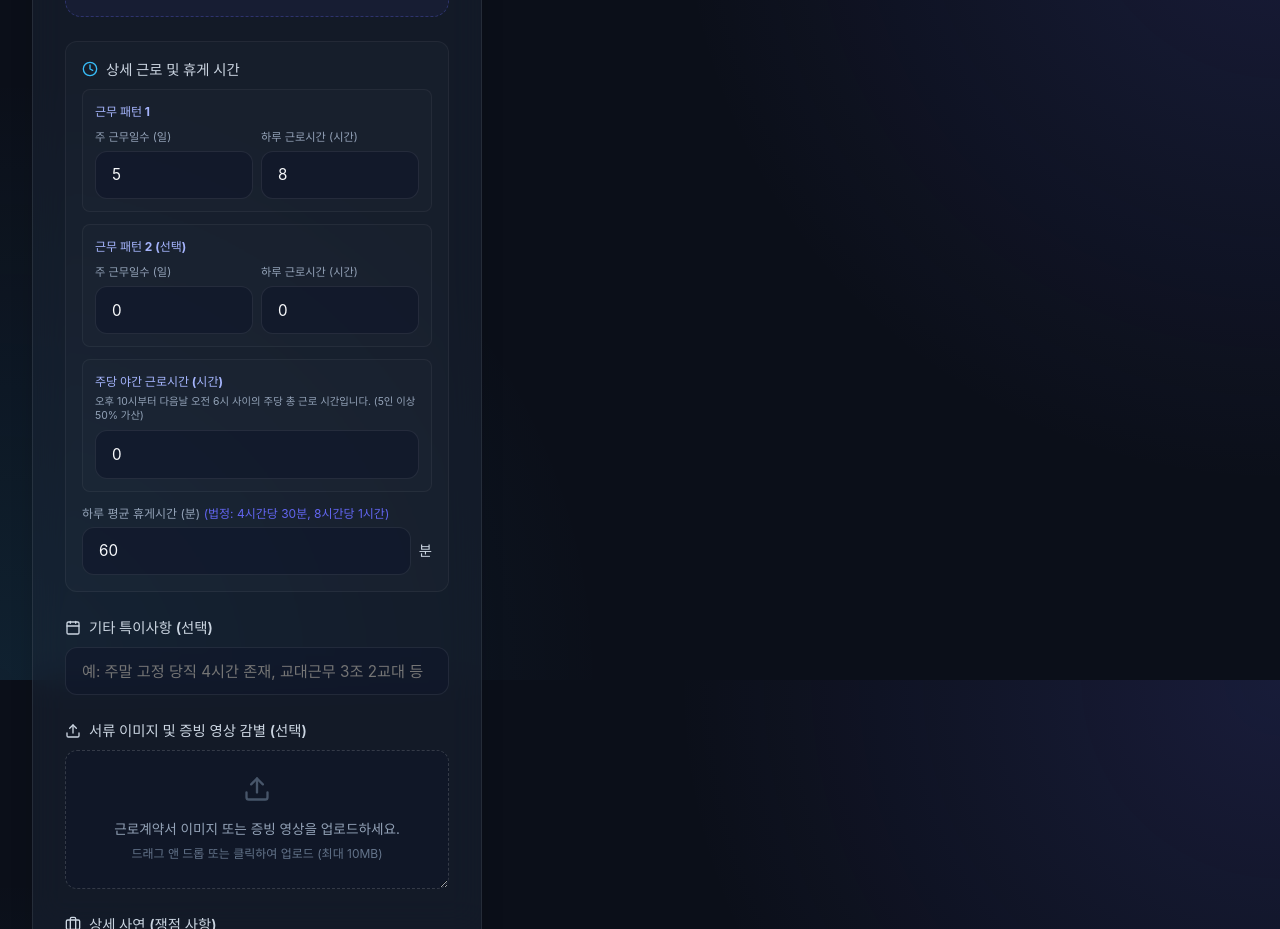
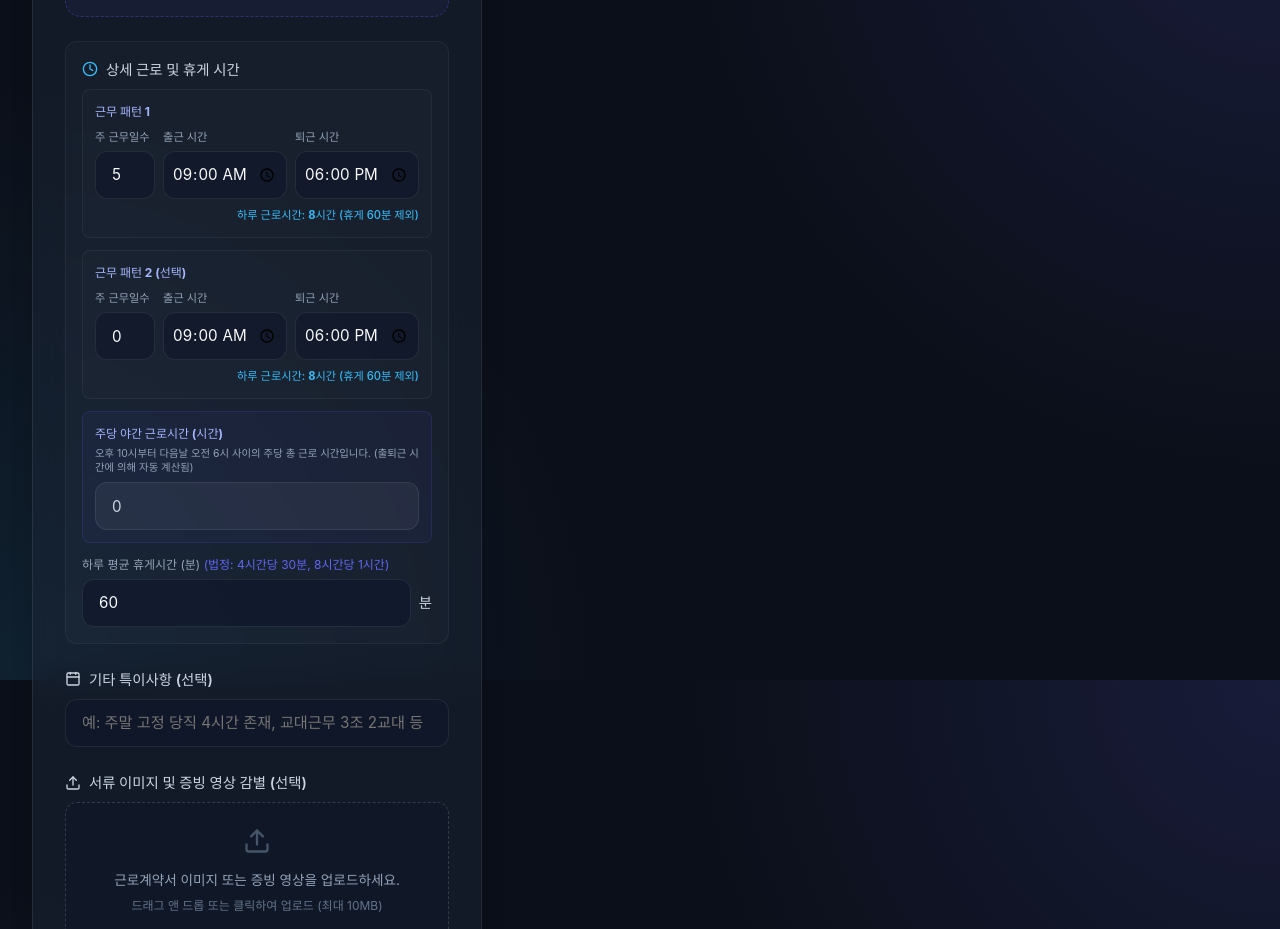
Before and after one commit to yubyeongwook/laborcheck-ai, a React (Vite) app in the folder frontend/: page / in a window 1280 px wide. Shown: the part 920-1849 px from the top of the page. Built offline with nearby package versions, Linux system fonts and the light colour scheme; no server answers; a web font is replaced by a local one.

Commit message:
feat: replace manual work hour fields with start/end time pickers and auto-calculate hours

```diff
--- a/frontend/src/App.jsx
+++ b/frontend/src/App.jsx
@@ -153,6 +153,60 @@ function App() {
   const [pattern2Hours, setPattern2Hours] = useState('0');
   const [weeklyNightHours, setWeeklyNightHours] = useState('0');
   const [breakTime, setBreakTime] = useState('60');
+
+  // 출퇴근 시업/종업 시간 상태
+  const [pattern1Start, setPattern1Start] = useState('09:00');
+  const [pattern1End, setPattern1End] = useState('18:00');
+  const [pattern2Start, setPattern2Start] = useState('09:00');
+  const [pattern2End, setPattern2End] = useState('18:00');
+
+  // 출퇴근 시간 계산 헬퍼 함수
+  const calculateHoursAndNightHours = (startStr, endStr, breakMinutes) => {
+    if (!startStr || !endStr) return { workHours: 0, nightHours: 0 };
+
+    const [startH, startM] = startStr.split(':').map(Number);
+    const [endH, endM] = endStr.split(':').map(Number);
+
+    let startDecimal = startH + startM / 60;
+    let endDecimal = endH + endM / 60;
+
+    if (endDecimal <= startDecimal) {
+      endDecimal += 24; // 자정 교차
+    }
+
+    const totalElapsed = endDecimal - startDecimal;
+    const breakHours = (parseFloat(breakMinutes) || 0) / 60;
+    const workHours = Math.max(0, totalElapsed - breakHours);
+
+    // 야간 근로시간 계산 (22:00 ~ 익일 06:00)
+    // 10 PM ~ 6 AM (dec: 22 ~ 30)
+    const overlapNight1 = Math.max(0, Math.min(endDecimal, 30) - Math.max(startDecimal, 22));
+
+    // 12 AM ~ 6 AM (dec: 0 ~ 6) - 교대 근무자가 새벽 일찍 출근한 경우
+    const overlapNight2 = Math.max(0, Math.min(endDecimal, 6) - Math.max(startDecimal, 0));
+
+    const totalNight = overlapNight1 + overlapNight2;
+
+    return {
+      workHours: Math.round(workHours * 100) / 100,
+      nightHours: Math.round(totalNight * 100) / 100
+    };
+  };
+
+  // 출퇴근 시간 변경 시 시간 및 야간 근로 자동 갱신
+  useEffect(() => {
+    const p1 = calculateHoursAndNightHours(pattern1Start, pattern1End, breakTime);
+    const p2 = calculateHoursAndNightHours(pattern2Start, pattern2End, breakTime);
+
+    setPattern1Hours(p1.workHours.toString());
+    setPattern2Hours(p2.workHours.toString());
+
+    const p1DaysNum = parseFloat(pattern1Days) || 0;
+    const p2DaysNum = parseFloat(pattern2Days) || 0;
+    const totalWeeklyNight = (p1.nightHours * p1DaysNum) + (p2.nightHours * p2DaysNum);
+
+    setWeeklyNightHours((Math.round(totalWeeklyNight * 100) / 100).toString());
+  }, [pattern1Start, pattern1End, pattern2Start, pattern2End, breakTime, pattern1Days, pattern2Days]);
 
   // Derived working hours variables
   const p1Days = parseFloat(pattern1Days) || 0;
@@ -973,9 +1027,9 @@ function App() {
                 {/* 근무 패턴 1 */}
                 <div style={{ background: 'rgba(255, 255, 255, 0.01)', padding: '0.75rem', borderRadius: '8px', border: '1px solid rgba(255, 255, 255, 0.05)' }}>
                   <span style={{ fontSize: '0.75rem', color: '#a5b4fc', fontWeight: 'bold', display: 'block', marginBottom: '0.5rem' }}>근무 패턴 1</span>
-                  <div style={{ display: 'grid', gridTemplateColumns: '1fr 1fr', gap: '0.5rem' }}>
+                  <div style={{ display: 'grid', gridTemplateColumns: '1fr 1fr 1fr', gap: '0.5rem' }}>
                     <div>
-                      <span style={{ fontSize: '0.7rem', color: '#94a3b8', display: 'block', marginBottom: '0.25rem' }}>주 근무일수 (일)</span>
+                      <span style={{ fontSize: '0.7rem', color: '#94a3b8', display: 'block', marginBottom: '0.25rem' }}>주 근무일수</span>
                       <input
                         id="pattern1-days-input"
                         type="number"
@@ -986,25 +1040,37 @@ function App() {
                       />
                     </div>
                     <div>
-                      <span style={{ fontSize: '0.7rem', color: '#94a3b8', display: 'block', marginBottom: '0.25rem' }}>하루 근로시간 (시간)</span>
+                      <span style={{ fontSize: '0.7rem', color: '#94a3b8', display: 'block', marginBottom: '0.25rem' }}>출근 시간</span>
                       <input
-                        id="pattern1-hours-input"
-                        type="number"
+                        type="time"
                         className="text-input"
-                        value={pattern1Hours}
-                        onChange={(e) => setPattern1Hours(e.target.value)}
-                        min="0" max="24"
+                        value={pattern1Start}
+                        onChange={(e) => setPattern1Start(e.target.value)}
+                        style={{ padding: '0.75rem 0.5rem' }}
                       />
                     </div>
+                    <div>
+                      <span style={{ fontSize: '0.7rem', color: '#94a3b8', display: 'block', marginBottom: '0.25rem' }}>퇴근 시간</span>
+                      <input
+                        type="time"
+                        className="text-input"
+                        value={pattern1End}
+                        onChange={(e) => setPattern1End(e.target.value)}
+                        style={{ padding: '0.75rem 0.5rem' }}
+                      />
+                    </div>
+                  </div>
+                  <div style={{ fontSize: '0.7rem', color: '#38bdf8', marginTop: '0.5rem', textAlign: 'right', fontWeight: '500' }}>
+                    하루 근로시간: <strong>{pattern1Hours}시간</strong> (휴게 {breakTime}분 제외)
                   </div>
                 </div>
 
                 {/* 근무 패턴 2 */}
                 <div style={{ background: 'rgba(255, 255, 255, 0.01)', padding: '0.75rem', borderRadius: '8px', border: '1px solid rgba(255, 255, 255, 0.05)' }}>
                   <span style={{ fontSize: '0.75rem', color: '#a5b4fc', fontWeight: 'bold', display: 'block', marginBottom: '0.5rem' }}>근무 패턴 2 (선택)</span>
-                  <div style={{ display: 'grid', gridTemplateColumns: '1fr 1fr', gap: '0.5rem' }}>
+                  <div style={{ display: 'grid', gridTemplateColumns: '1fr 1fr 1fr', gap: '0.5rem' }}>
                     <div>
-                      <span style={{ fontSize: '0.7rem', color: '#94a3b8', display: 'block', marginBottom: '0.25rem' }}>주 근무일수 (일)</span>
+                      <span style={{ fontSize: '0.7rem', color: '#94a3b8', display: 'block', marginBottom: '0.25rem' }}>주 근무일수</span>
                       <input
                         id="pattern2-days-input"
                         type="number"
@@ -1015,34 +1081,46 @@ function App() {
                       />
                     </div>
                     <div>
-                      <span style={{ fontSize: '0.7rem', color: '#94a3b8', display: 'block', marginBottom: '0.25rem' }}>하루 근로시간 (시간)</span>
+                      <span style={{ fontSize: '0.7rem', color: '#94a3b8', display: 'block', marginBottom: '0.25rem' }}>출근 시간</span>
                       <input
-                        id="pattern2-hours-input"
-                        type="number"
+                        type="time"
                         className="text-input"
-                        value={pattern2Hours}
-                        onChange={(e) => setPattern2Hours(e.target.value)}
-                        min="0" max="24"
+                        value={pattern2Start}
+                        onChange={(e) => setPattern2Start(e.target.value)}
+                        style={{ padding: '0.75rem 0.5rem' }}
                       />
                     </div>
+                    <div>
+                      <span style={{ fontSize: '0.7rem', color: '#94a3b8', display: 'block', marginBottom: '0.25rem' }}>퇴근 시간</span>
+                      <input
+                        type="time"
+                        className="text-input"
+                        value={pattern2End}
+                        onChange={(e) => setPattern2End(e.target.value)}
+                        style={{ padding: '0.75rem 0.5rem' }}
+                      />
+                    </div>
+                  </div>
+                  <div style={{ fontSize: '0.7rem', color: '#38bdf8', marginTop: '0.5rem', textAlign: 'right', fontWeight: '500' }}>
+                    하루 근로시간: <strong>{pattern2Hours}시간</strong> (휴게 {breakTime}분 제외)
                   </div>
                 </div>
 
                 {/* 야간 근로시간 */}
-                <div style={{ background: 'rgba(255, 255, 255, 0.01)', padding: '0.75rem', borderRadius: '8px', border: '1px solid rgba(255, 255, 255, 0.05)' }}>
+                <div style={{ background: 'rgba(99, 102, 241, 0.05)', padding: '0.75rem', borderRadius: '8px', border: '1px solid rgba(99, 102, 241, 0.15)' }}>
                   <span style={{ fontSize: '0.75rem', color: '#a5b4fc', fontWeight: 'bold', display: 'block', marginBottom: '0.25rem' }}>
                     주당 야간 근로시간 (시간)
                   </span>
                   <p style={{ fontSize: '0.65rem', color: '#94a3b8', margin: '0 0 0.5rem 0', lineHeight: 1.3 }}>
-                    오후 10시부터 다음날 오전 6시 사이의 주당 총 근로 시간입니다. (5인 이상 50% 가산)
+                    오후 10시부터 다음날 오전 6시 사이의 주당 총 근로 시간입니다. (출퇴근 시간에 의해 자동 계산됨)
                   </p>
                   <input
                     id="weekly-night-hours-input"
                     type="number"
                     className="text-input"
                     value={weeklyNightHours}
-                    onChange={(e) => setWeeklyNightHours(e.target.value)}
-                    min="0"
+                    disabled
+                    style={{ background: 'rgba(255, 255, 255, 0.05)', cursor: 'not-allowed', color: '#cbd5e1' }}
                   />
                 </div>
               </div>
```
